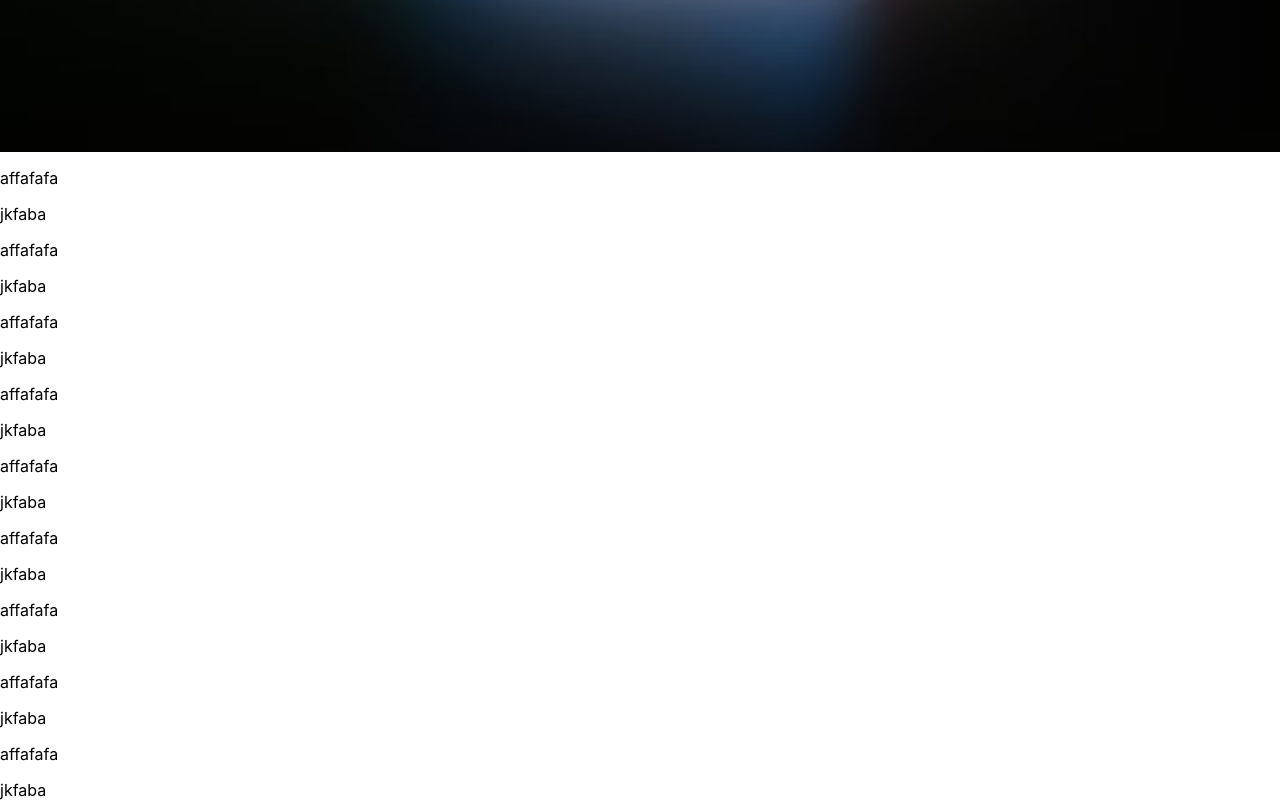
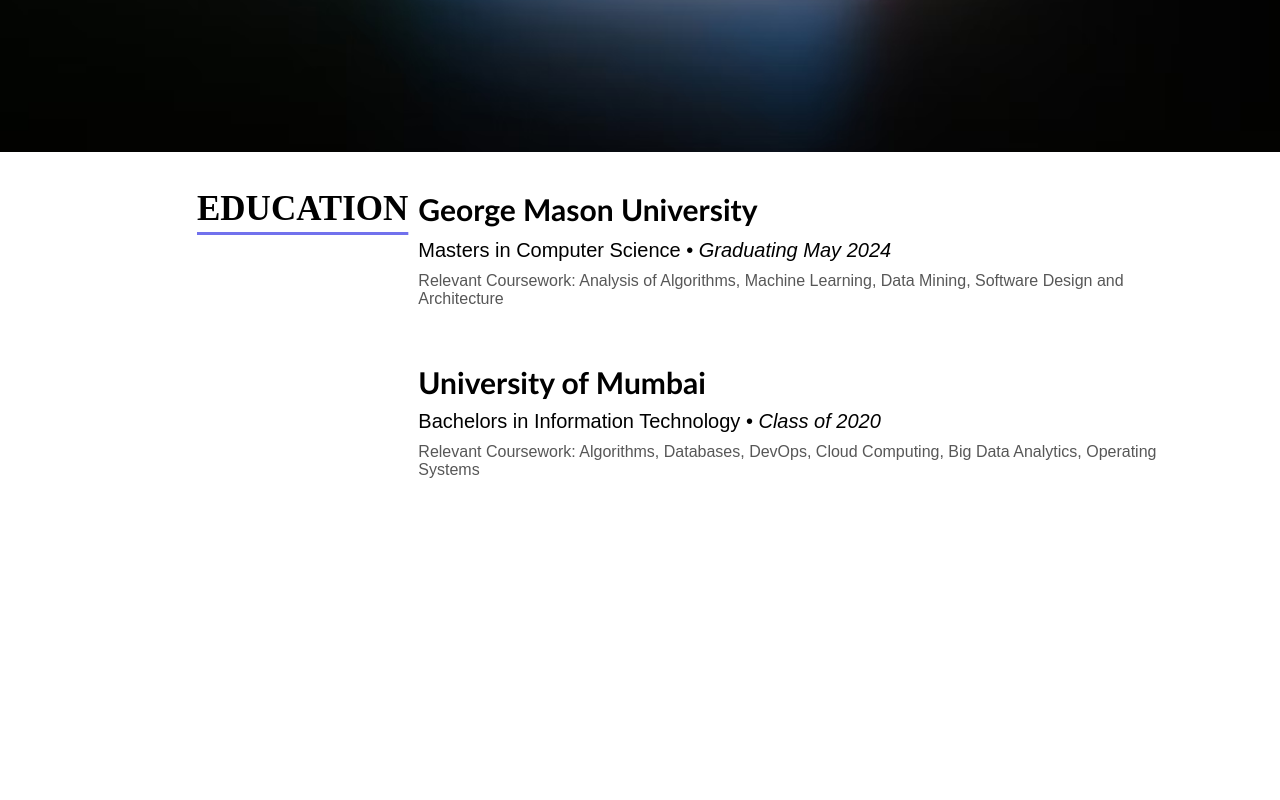
Before and after one commit to Kuljeet1998/react-gh-pages, a React (Create React App) app: page / in a window 1280 px wide. Shown: the part 648-1448 px from the top of the page. After the commit the page ends 1164 px from the top, so only its background shows below. Built offline with nearby package versions, Linux system fonts and the light colour scheme.

Commit message:
Added section education

```diff
--- a/package.json
+++ b/package.json
@@ -6,6 +6,7 @@
     "@testing-library/jest-dom": "^5.17.0",
     "@testing-library/react": "^13.4.0",
     "@testing-library/user-event": "^13.5.0",
+    "bootstrap": "^5.3.3",
     "react": "^18.2.0",
     "react-dom": "^18.2.0",
     "react-icons": "^5.1.0",
--- a/src/App.css
+++ b/src/App.css
@@ -79,6 +79,17 @@
   position: relative;
 }
 
-.font-bold{
+.font-bold {
   font-weight: bold;
 }
+
+.new-section {
+  padding-top: 2.5%;
+}
+
+.div-center {
+  text-align: center;
+  justify-content: center;
+  padding-left: 15%;
+  padding-right: 5%;
+}
--- a/src/App.js
+++ b/src/App.js
@@ -7,6 +7,7 @@
 import { CiLinkedin } from "react-icons/ci";
 import CopyToClipboardButton  from './components/CopyToClipboardButton/CopyToClipboardButton'
 import background from './assets/bg.avif'
+import Education from './components/education/education'
 
 function App() {
   const [colorChange, setColorchange] = useState(false);
@@ -82,41 +83,11 @@
         </header>
       </div>
       <div onScroll={changeNavbarColor}></div>
-      <div>
-        <p>affafafa</p>
-        jkfaba
+      <div className='new-section div-center'>
+        <Education />
       </div>
-      <div>
-        <p>affafafa</p>
-        jkfaba
-      </div>
-      <div>
-        <p>affafafa</p>
-        jkfaba
-      </div>
-      <div>
-        <p>affafafa</p>
-        jkfaba
-      </div>
-      <div>
-        <p>affafafa</p>
-        jkfaba
-      </div>
-      <div>
-        <p>affafafa</p>
-        jkfaba
-      </div>
-      <div>
-        <p>affafafa</p>
-        jkfaba
-      </div>
-      <div>
-        <p>affafafa</p>
-        jkfaba
-      </div>
-      <div>
-        <p>affafafa</p>
-        jkfaba
+      <div className='new-section'>
+
       </div>
     </div>
   );
--- /dev/null
+++ b/src/components/education/education.css
@@ -0,0 +1,37 @@
+table {
+  padding-top: 20px;
+  font-family: arial, sans-serif;
+  border-collapse: collapse;
+  width: 100%;
+}
+
+td, th {
+  border: 0px;
+  text-align: left;
+  padding: 5px;
+}
+
+th {
+  font-family: Trebuchet MS, sans-serif;
+  font-size: 30px;
+}
+
+.section {
+  font-size: 35px;
+  font-family: "Times New Roman", Times, serif;
+  text-decoration: underline rgb(113, 113, 237);
+  text-underline-offset: 12px;
+}
+
+.pursue {
+  font-size: 20px;
+  font-family: Arial, Helvetica, sans-serif;
+}
+
+.graduation {
+  font-style: italic;
+}
+
+.not-important {
+  color: rgb(87, 87, 87);
+}
--- /dev/null
+++ b/src/components/education/education.js
@@ -0,0 +1,40 @@
+import React, { FC } from 'react';
+import './education.css'
+
+function Education () {
+   return (
+      <div>
+         <table>
+            <tr>
+               <th className='section'>EDUCATION</th>
+               <th>George Mason University</th>
+            </tr>
+            <tr>
+               <td></td>
+               <td className='pursue'>Masters in Computer Science • <span className='graduation'>Graduating May 2024 </span></td>
+            </tr>
+            <tr>
+               <td></td>
+               <td className='not-important'>Relevant Coursework: Analysis of Algorithms, Machine Learning, Data Mining, Software Design and Architecture</td>
+            </tr>
+            <tr>
+               <td></td><td></td>
+            </tr><br></br><br></br>
+            <tr>
+               <th></th>
+               <th>University of Mumbai</th>
+            </tr>
+            <tr>
+               <td></td>
+               <td className='pursue'>Bachelors in Information Technology • <span className='graduation'>Class of 2020</span></td>
+            </tr>
+            <tr>
+               <td></td>
+               <td className='not-important'>Relevant Coursework: Algorithms, Databases, DevOps, Cloud Computing, Big Data Analytics, Operating Systems</td>
+            </tr>
+         </table>
+      </div>
+   )
+}
+
+export default Education;
```
Also changed, not shown: 1 other file (tests, documents, lock files or other folders).
